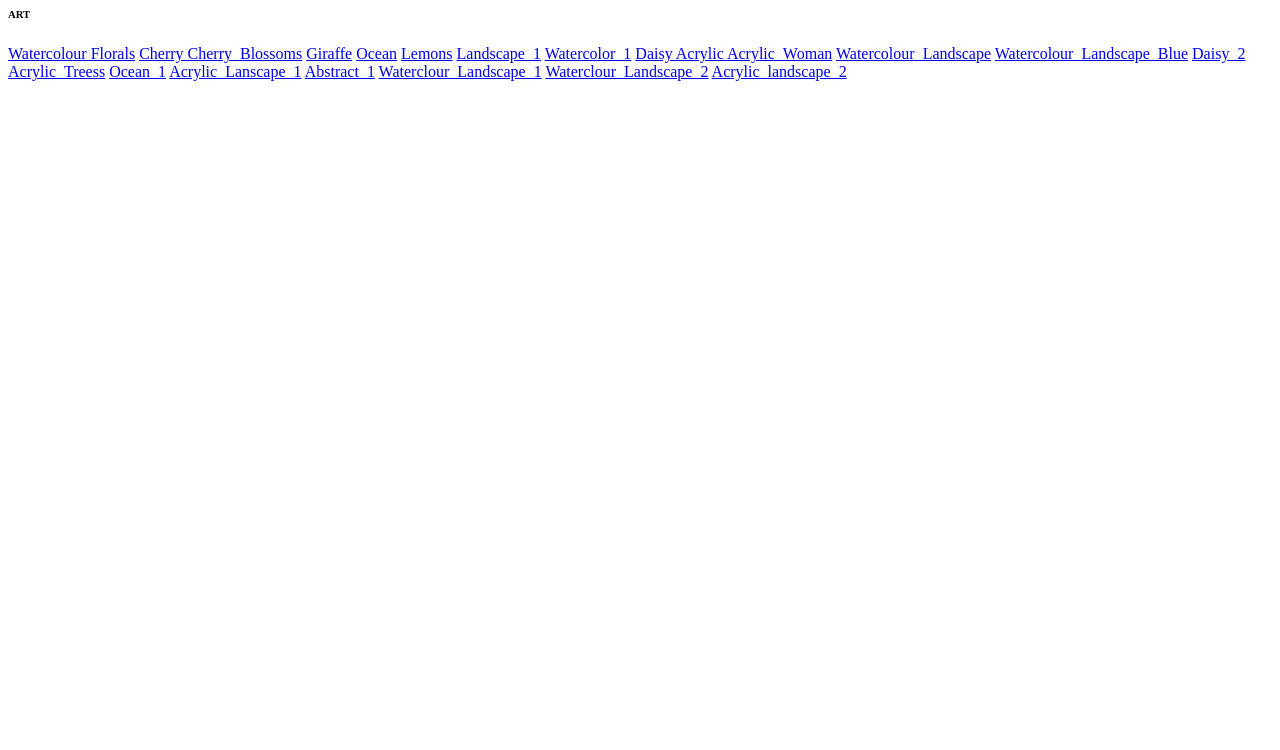
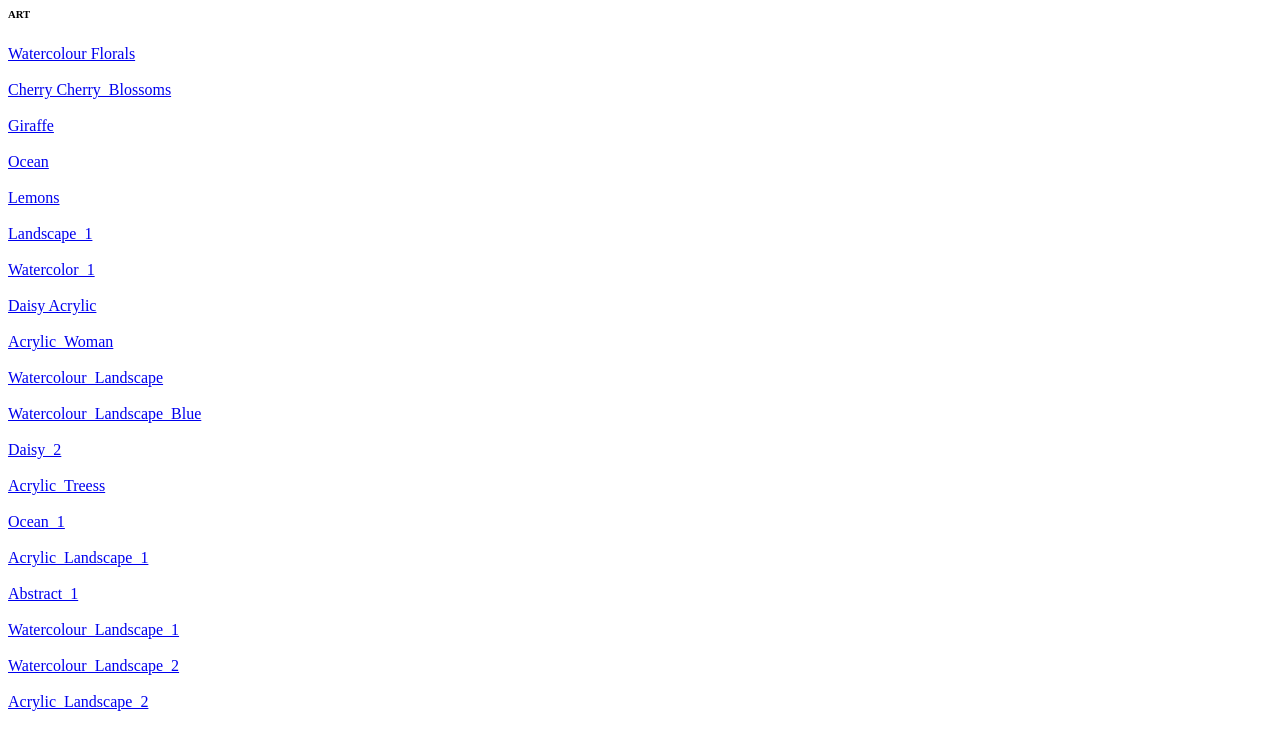
Before and after one commit to SindhujaNadgoud/WebNoiseReduction-Major-project, a Django app: template project/main/templates/main/view_project/7.html in a window 1280 px wide. Shown: the top 750 px of the page. Run offline with Django 3.2, Linux system fonts and the light colour scheme; the template is opened without the code that fills it, so the values that code supplies are empty.

Commit message:
Art changes done working fine

```diff
--- a/project/main/templates/main/view_project/7.html
+++ b/project/main/templates/main/view_project/7.html
@@ -1,24 +1,24 @@
 <html>
  <h6>ART</h6>
 
- <a href="/view_project/Art/Florals">Watercolour Florals</a>
- <a href="/view_project/Art/Cherry_Blossoms">Cherry Cherry_Blossoms</a>
- <a href="/view_project/Art/Giraffe">Giraffe</a>
- <a href="/view_project/Art/Ocean">Ocean</a>
- <a href="/view_project/Art/Lemons">Lemons</a>
- <a href="/view_project/Art/Landscape_1">Landscape_1</a>
- <a href="/view_project/Art/Watercolor_1">Watercolor_1</a>
- <a href="/view_project/Art/Daisey">Daisy Acrylic </a>
- <a href="/view_project/Art/Acrylic_Woman">Acrylic_Woman</a>
- <a href="/view_project/Art/Watercolour_Landscape">Watercolour_Landscape</a>
- <a href="/view_project/Art/Watercolour_Landscape_Blue">Watercolour_Landscape_Blue</a>
- <a href="/view_project/Art/Daisy_2">Daisy_2 </a>
- <a href="/view_project/Art/Acrylic_Trees">Acrylic_Treess</a>
- <a href="/view_project/Art/Ocean_1">Ocean_1</a>
- <a href="/view_project/Art/Acrylic_Lanscape_1">Acrylic_Lanscape_1</a>
- <a href="/view_project/Art/Abstract_1">Abstract_1</a>
- <a href="/view_project/Art/Waterclour_Landscape_1">Waterclour_Landscape_1</a>
- <a href="/view_project/Art/Waterclour_Landscape_2">Waterclour_Landscape_2</a>
- <a href="/view_project/Art/Acrylic_landscape_2">Acrylic_landscape_2 </a>
+ <a href="/view_project/Art/Florals">Watercolour Florals</a><br><br>
+ <a href="/view_project/Art/Cherry_Blossoms">Cherry Cherry_Blossoms</a><br><br>
+ <a href="/view_project/Art/Giraffe">Giraffe</a><br><br>
+ <a href="/view_project/Art/Ocean">Ocean</a><br><br>
+ <a href="/view_project/Art/Lemons">Lemons</a><br><br>
+ <a href="/view_project/Art/Landscape_1">Landscape_1</a><br><br>
+ <a href="/view_project/Art/Watercolor_1">Watercolor_1</a><br><br>
+ <a href="/view_project/Art/Daisey">Daisy Acrylic </a><br><br>
+ <a href="/view_project/Art/Acrylic_Woman">Acrylic_Woman</a><br><br>
+ <a href="/view_project/Art/Watercolour_Landscape">Watercolour_Landscape</a><br><br>
+ <a href="/view_project/Art/Watercolour_Landscape_Blue">Watercolour_Landscape_Blue</a><br><br>
+ <a href="/view_project/Art/Daisy_2">Daisy_2 </a><br><br>
+ <a href="/view_project/Art/Acrylic_Trees">Acrylic_Treess</a><br><br>
+ <a href="/view_project/Art/Ocean_1">Ocean_1</a><br><br>
+ <a href="/view_project/Art/Acrylic_Landscape_1">Acrylic_Landscape_1</a><br><br>
+ <a href="/view_project/Art/Abstract_1">Abstract_1</a><br><br>
+ <a href="/view_project/Art/Watercolour_Landscape_1">Watercolour_Landscape_1</a><br><br>
+ <a href="/view_project/Art/Watercolour_Landscape_2">Watercolour_Landscape_2</a><br><br>
+ <a href="/view_project/Art/Acrylic_Landscape_2">Acrylic_Landscape_2 </a><br><br>
 
 </html>
```
Also changed, not shown: project/db.sqlite3, 1 other file.
